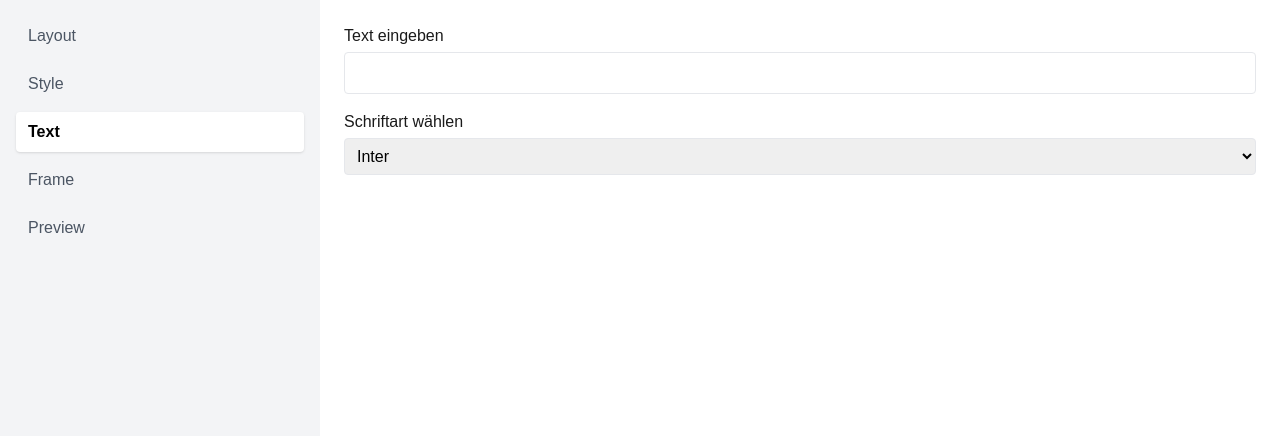
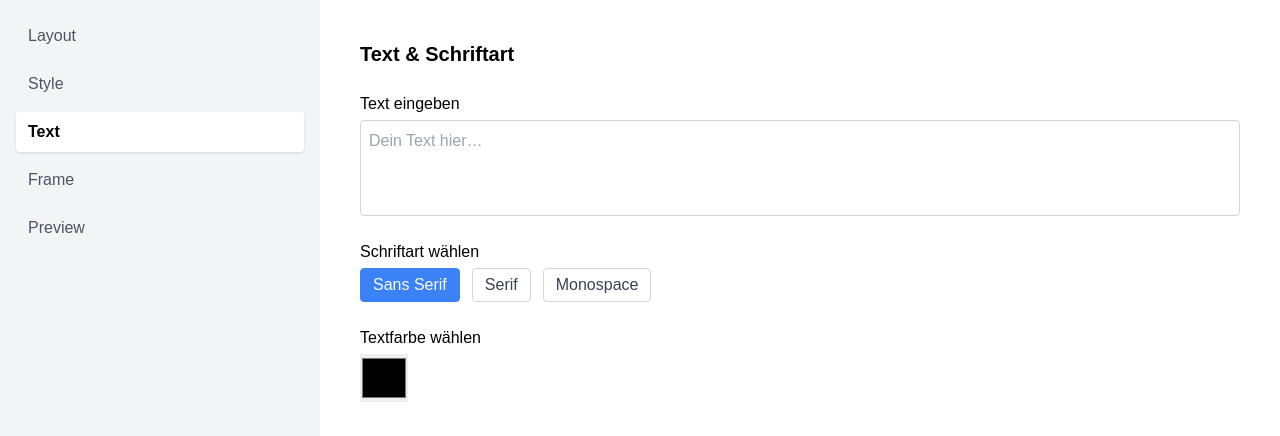
Before and after one commit to Thorgk91/trove-studio, a Next.js app: page /editor in a window 1280 px wide. Both pictures are taken after a click on the item "Text". Shown: the top 436 px of the page. Built offline with nearby package versions, Linux system fonts and the light colour scheme.

Commit message:
chore: TextStep erweitert

```diff
--- a/components/TextStep.tsx
+++ b/components/TextStep.tsx
@@ -1,40 +1,72 @@
 // components/TextStep.tsx
-import React from 'react';
-import { useEditorStore } from '../store/editorStore';
 
-const fonts = ['Inter', 'Playfair Display', 'Plus Jakarta Sans'];
+import React from 'react'
+import { useEditorStore } from '../store/editorStore'
+
+const fontOptions: { id: string; label: string }[] = [
+  { id: 'sans-serif', label: 'Sans Serif' },
+  { id: 'serif',      label: 'Serif' },
+  { id: 'monospace',  label: 'Monospace' },
+  // hier kannst du noch weitere Fonts ergänzen
+]
 
 export default function TextStep() {
-  const { text, setText, font, setFont } = useEditorStore((s) => ({
-    text: s.text,
-    setText: s.setText,
-    font: s.font,
-    setFont: s.setFont,
-  }));
+  const { text, setText, font, setFont, color, setColor } = useEditorStore((s) => ({
+    text:     s.text,
+    setText:  s.setText,
+    font:     s.font,
+    setFont:  s.setFont,
+    color:    s.color,
+    setColor: s.setColor,
+  }))
 
   return (
-    <div className="space-y-4">
-      <div>
-        <label className="block text-primary font-medium mb-1">Text eingeben</label>
-        <input
-          type="text"
+    <div className="p-4 space-y-6">
+      <h2 className="text-xl font-semibold">Text & Schriftart</h2>
+
+      {/* Text-Eingabe */}
+      <div className="flex flex-col">
+        <label className="mb-1 font-medium">Text eingeben</label>
+        <textarea
           value={text}
           onChange={(e) => setText(e.target.value)}
-          className="w-full p-2 border rounded"
+          placeholder="Dein Text hier…"
+          className="border border-gray-300 rounded p-2 resize-none h-24 focus:outline-none focus:ring-2 focus:ring-blue-400"
         />
       </div>
-      <div>
-        <label className="block text-primary font-medium mb-1">Schriftart wählen</label>
-        <select
-          value={font}
-          onChange={(e) => setFont(e.target.value)}
-          className="w-full p-2 border rounded"
-        >
-          {fonts.map((f) => (
-            <option key={f} value={f}>{f}</option>
+
+      {/* Schriftart-Auswahl */}
+      <div className="flex flex-col">
+        <label className="mb-1 font-medium">Schriftart wählen</label>
+        <div className="flex gap-3">
+          {fontOptions.map((f) => (
+            <button
+              key={f.id}
+              onClick={() => setFont(f.id)}
+              className={`
+                px-3 py-1 border rounded transition-colors
+                ${font === f.id
+                  ? 'bg-blue-500 text-white border-blue-500'
+                  : 'bg-white text-gray-700 border-gray-300 hover:bg-gray-100'}
+              `}
+            >
+              {f.label}
+            </button>
           ))}
-        </select>
+        </div>
+      </div>
+
+      {/* Textfarbe */}
+      <div className="flex flex-col">
+        <label className="mb-1 font-medium">Textfarbe wählen</label>
+        <input
+          type="color"
+          value={color}
+          onChange={(e) => setColor(e.target.value)}
+          className="w-12 h-12 p-0 border-0"
+          title="Textfarbe"
+        />
       </div>
     </div>
-  );
+  )
 }
```
